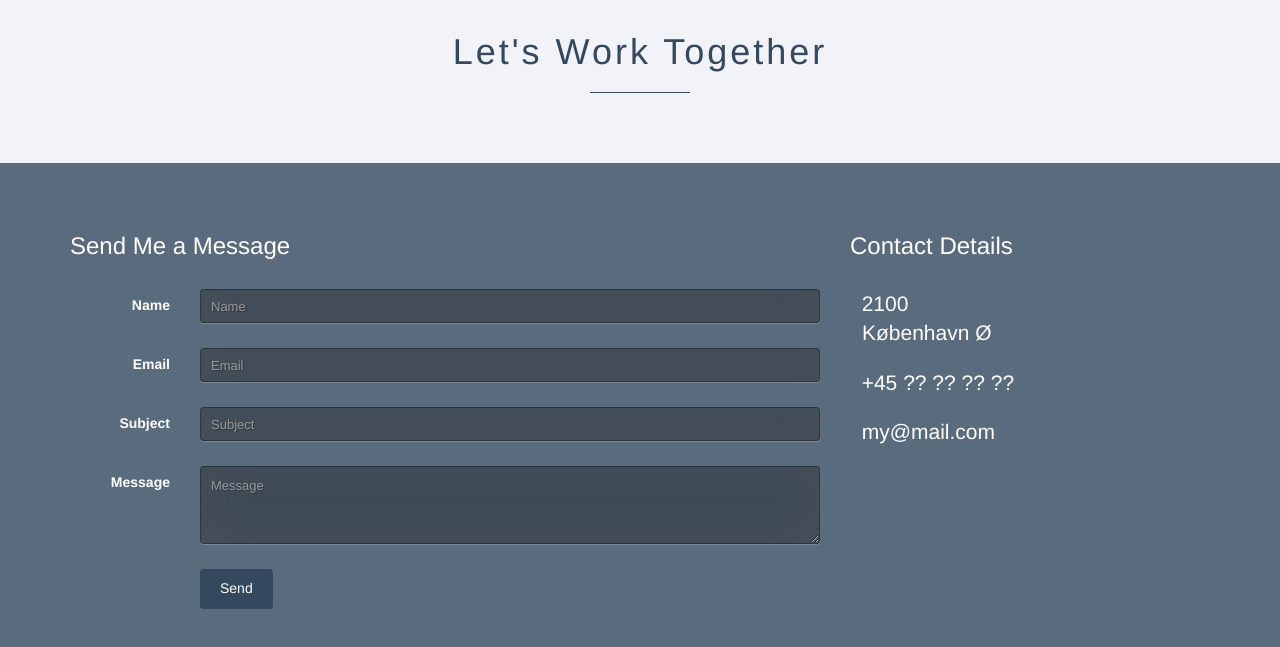
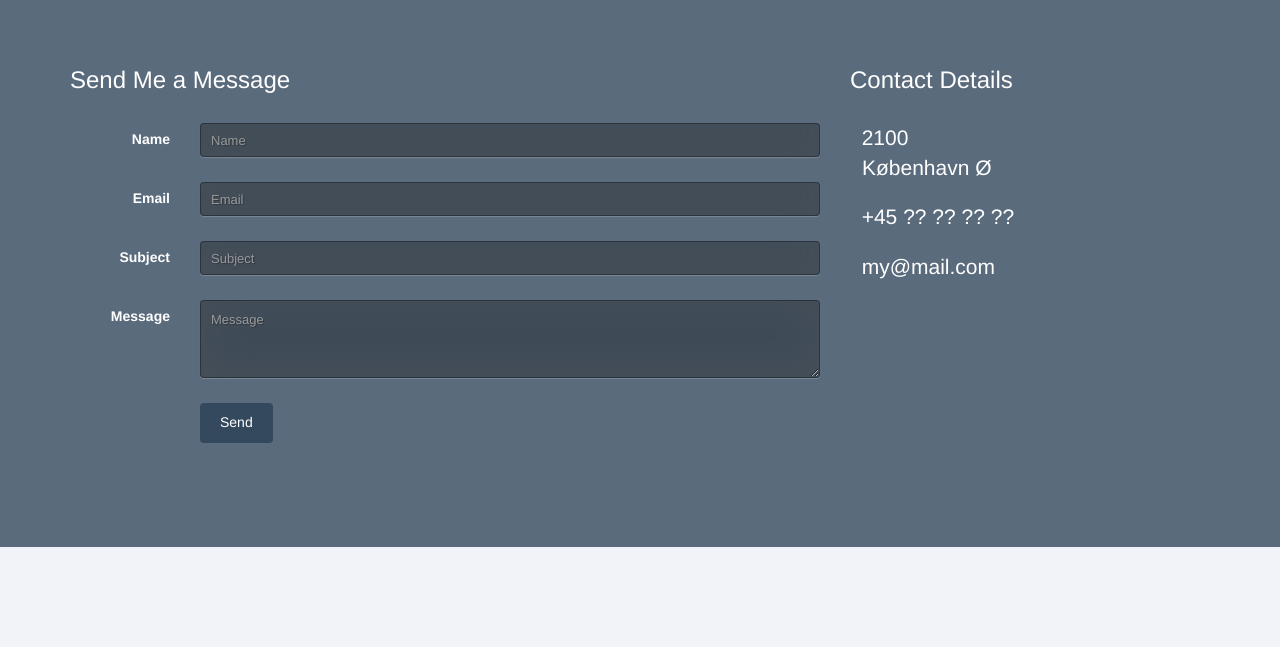
Before and after one commit to Damgaard95/Damgaard95.github.io, a plain HTML site: page index.html in a window 1280 px wide. Shown: the part 1957-2604 px from the top of the page. After the commit the page ends 2504 px from the top, so only its background shows below. Drawn offline with Linux system fonts and the light colour scheme.

Commit message:
Removed header

```diff
--- a/index.html
+++ b/index.html
@@ -189,7 +189,7 @@
 
 
     <!--<div class="hidden-xs"><div class="work-together" id="contact">LETS WORK TOGETHER</div></div>-->
-    <div class="section" id="contact"><h1>Let&apos;s Work Together</h1><hr></div>
+    <!--<div class="section" id="contact"><h1>Let&apos;s Work Together</h1><hr></div>-->
 
     <div class="work-together">
       <div class="container">
```
